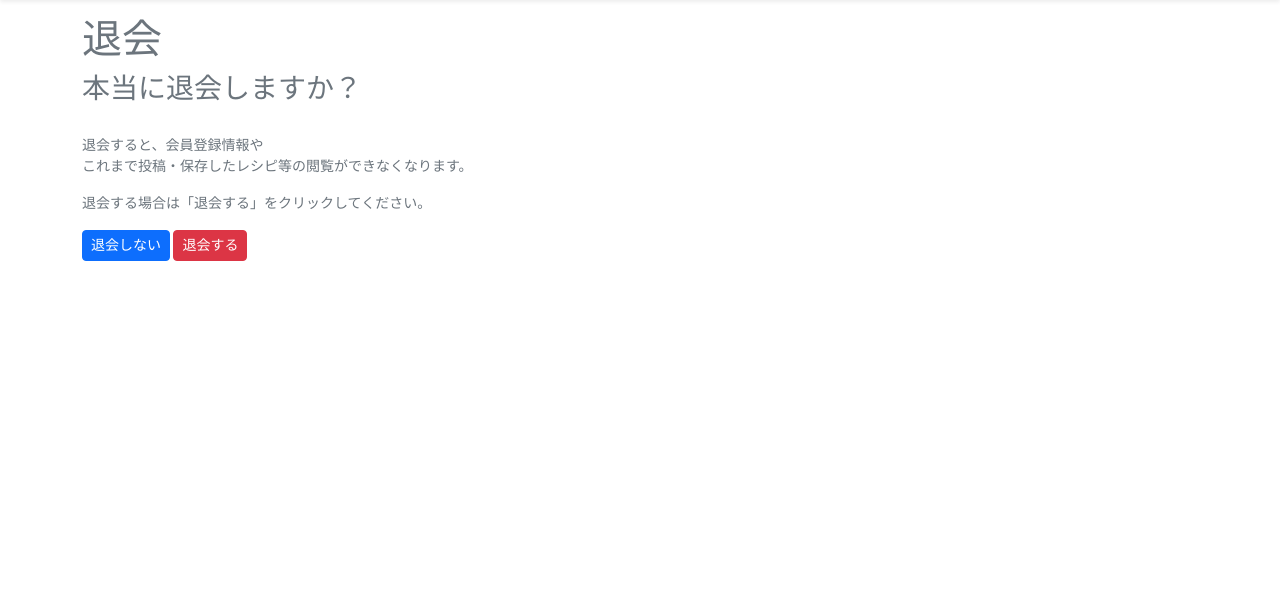
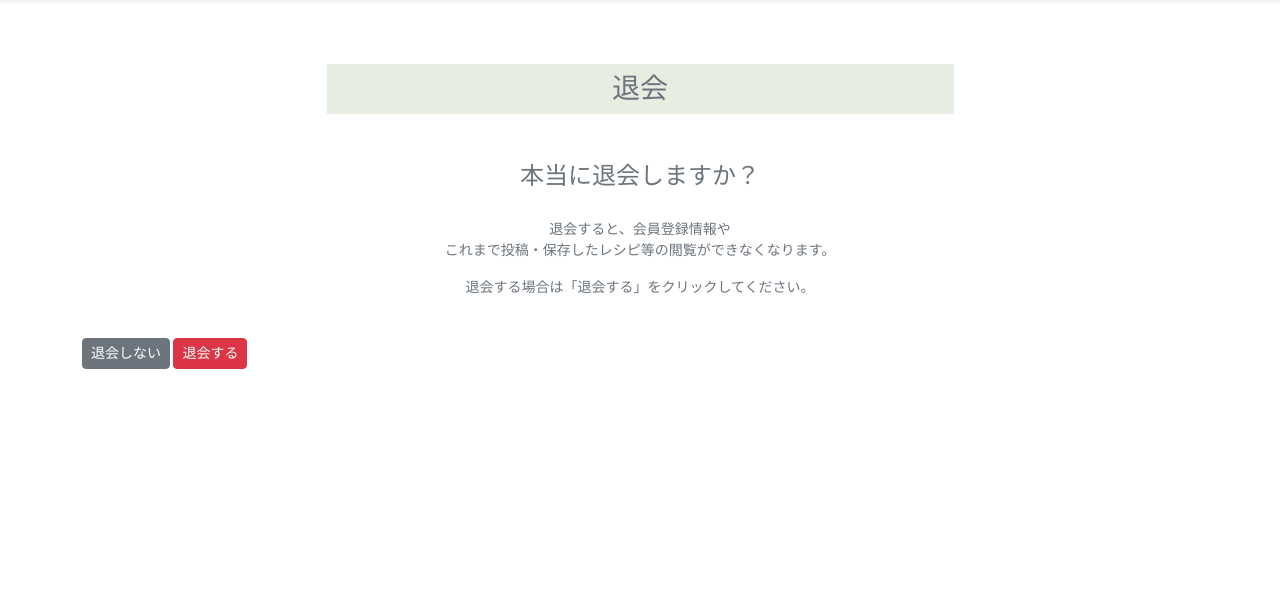
Before and after one commit to mi-1109/vegecook-app, a Rails app: page /users/quit_confirm in a window 1280 px wide. Shown: the part 73-682 px from the top of the page. Run offline with Rails 7, Linux system fonts and the light colour scheme; the visitor is signed in with stand-in values (Sample User, id 1); style sheets or scripts are compiled from the project's sources; parts of the project's set-up code (start-up, migrations or seed data) failed here and were passed over; some libraries are stand-ins or nearby versions.

Commit message:
[UPDATE] 退会確認ページのレイアウト調整

```diff
--- a/app/views/public/users/quit_confirm.html.erb
+++ b/app/views/public/users/quit_confirm.html.erb
@@ -1,25 +1,25 @@
 <div class="container">
   <div class="row">
-    <h1 class="mx-auto">退会</h1>
+    <h3 class="heading-style text-center p-2 mt-5">退会</h3>
   </div>
 
-  <div class="row">
-    <div class="col-md-10">
-      <h3>本当に退会しますか？</h3></br>
-      <p>
+  <div class="row mt-5">
+    <div class="mx-auto">
+      <h4 class="text-center jp-font">本当に退会しますか？</h4><br />
+      <p class="text-center jp-font">
         退会すると、会員登録情報や</br>
         これまで投稿・保存したレシピ等の閲覧ができなくなります。</br>
       </p>
-      <p>
+      <p class="text-center jp-font">
         退会する場合は「退会する」をクリックしてください。
       </p>
     </div>
   </div>
 
-  <div class="row">
-    <div class="col-md-7">
-      <%= link_to "退会しない", user_path(@user.id), class:'btn btn-sm btn-primary' %>
-      <%= link_to "退会する", users_quit_path, method: :PATCH, data: {confirm: "本当に退会しますか？"}, class:'btn btn-sm btn-danger' %>
+  <div class="row mt-4">
+    <div class="mx-auto">
+      <%= link_to "退会しない", user_path(@user.id), class:'btn btn-sm btn-secondary' %>
+      <%= link_to "退会する", users_quit_path, method: :PATCH, data: {confirm: "本当に退会しますか？"}, class:'btn btn-sm btn-danger ml-4' %>
     </div>
   </div>
 
```
